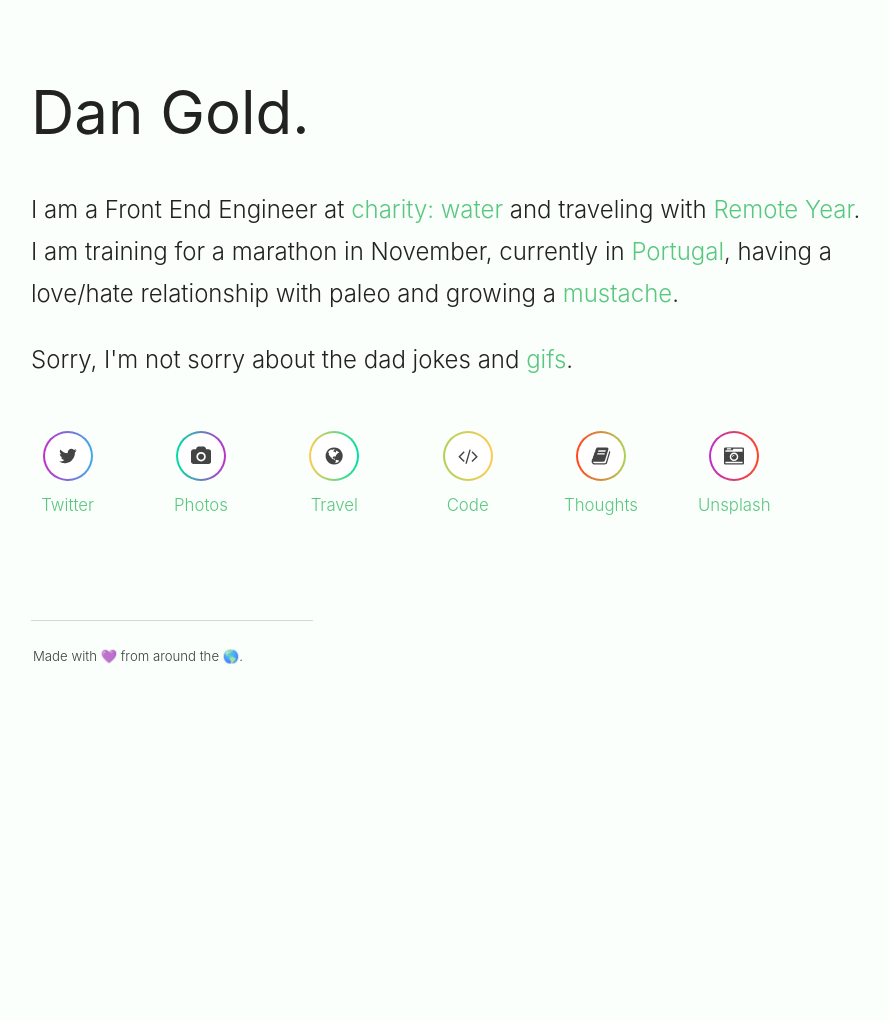
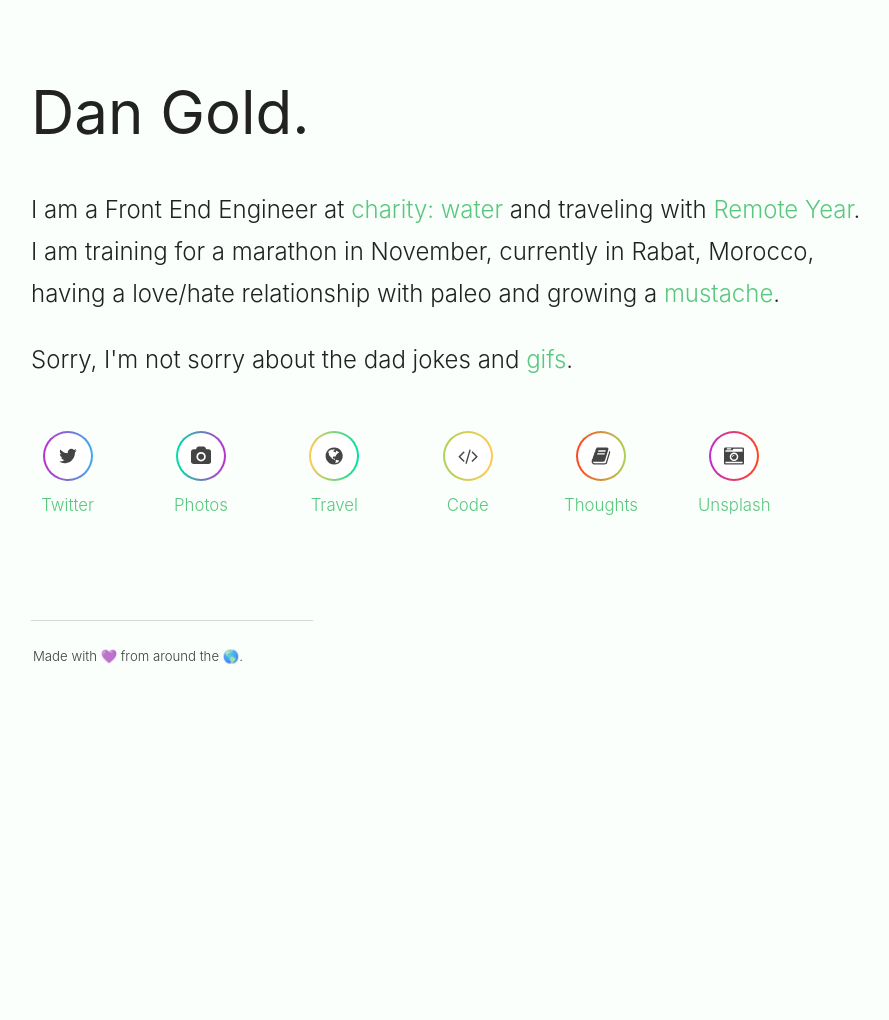
Before and after one commit to jessess/www, a Jekyll site: the page built from index.html, in a window 1280 px wide. Shown: the whole page, without its empty margins (189-1078 px from the left). Built offline with Jekyll 4.4.1, drawn with Linux system fonts in a browser that asks for light colours.

Commit message:
✈ changing locations

```diff
--- a/index.html
+++ b/index.html
@@ -9,7 +9,7 @@
   </section>
 
   <article class="about">
-    <p>I am a Front End Engineer at <a href="http://www.charitywater.org/" target="_blank">charity: water</a> and traveling with <a href="/thoughts/remote-year">Remote Year</a>. I am training for a marathon in November, currently in <a href="/trips/portugal">Portugal</a>, having a love/hate relationship with paleo and growing a&nbsp;<a href="/random/mustache">mustache</a>.</p>
+    <p>I am a Front End Engineer at <a href="http://www.charitywater.org/" target="_blank">charity: water</a> and traveling with <a href="/thoughts/remote-year">Remote Year</a>. I am training for a marathon in November, currently in Rabat, Morocco, having a love/hate relationship with paleo and growing a&nbsp;<a href="/random/mustache">mustache</a>.</p>
     <p>Sorry, I'm not sorry about the dad jokes and&nbsp;<a href="https://www.dropbox.com/sh/dl8wjoxagvz5c1t/AACgE3AhnUSL0gIY-ARlUeywa?dl=0" target="_blank">gifs</a>.</p>
   </article>
 
```
